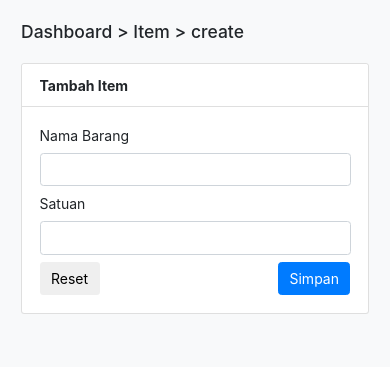
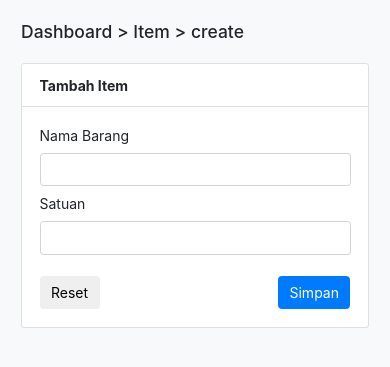
Before and after one commit to vxela/pia, a Laravel app: a page that uses resources/views/app/create_item.blade.php in a window 390 px wide. Shown: the part 49-416 px from the top of the page. Run offline with Laravel 8, Linux system fonts and the light colour scheme; the visitor is signed in with stand-in values (Sample User, id 1).

Commit message:
add phone view 6

```diff
--- a/resources/views/app/create_item.blade.php
+++ b/resources/views/app/create_item.blade.php
@@ -34,7 +34,7 @@
                             <input type="text" class="form-control mb-2 mr-sm-2" name="item_name" id="item_name" required>
                         </div>
                     </div>
-                    <div class="row">
+                    <div class="row mb-3">
                         <div class="col-md-4">
                             <label for="item_unit" class="mr-sm-2">Satuan</label>
                         </div>
```
